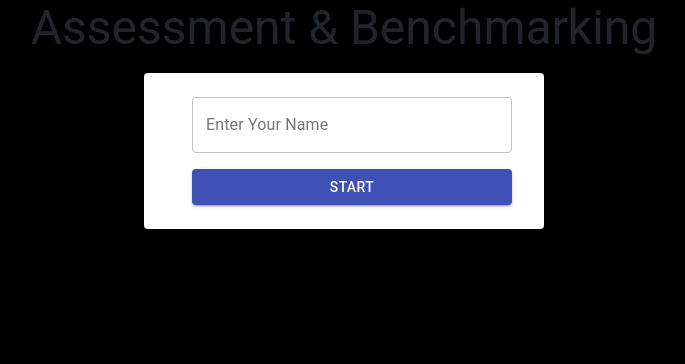
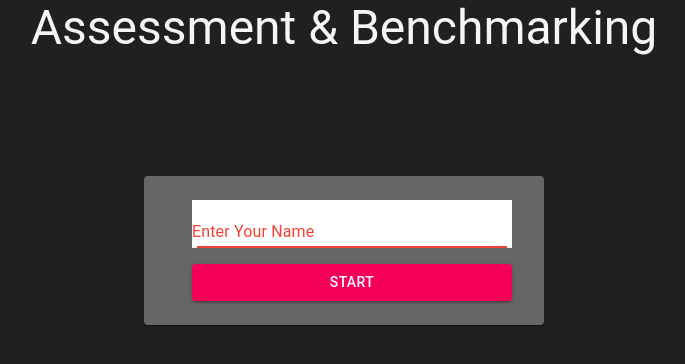
Before and after one commit to Abdugaffor-97/benchmark-platform-frontend, a React (Create React App) app: page / in a window 1280 px wide. Shown: the top 364 px of the page, without its empty margins (296-981 px from the left). Built offline with nearby package versions, Linux system fonts and the light colour scheme.

Commit message:
Improved styles

```diff
--- a/src/App.css
+++ b/src/App.css
@@ -1,4 +1,5 @@
 body {
   text-align: center;
-  background-color: black;
+  background-color: #202020;
+  color: whitesmoke;
 }
--- a/src/components/Home.jsx
+++ b/src/components/Home.jsx
@@ -22,10 +22,17 @@ const useStyles = makeStyles((theme) => ({
   },
   paper: {
     maxWidth: 400,
-    margin: `${theme.spacing(1)}px auto`,
+    margin: `${theme.spacing(15)}px auto`,
     padding: theme.spacing(2),
+    backgroundColor: "#666666",
   },
   input: {
+    width: "100%",
+    backgroundColor: "white",
+    color: "red",
+    padding: "0 5px",
+  },
+  button: {
     width: "100%",
   },
 }));
@@ -42,10 +49,10 @@ const Home = (props) => {
         <Grid className={classes.grid}>
           <form className={classes.form} noValidate autoComplete="off">
             <TextField
+              error
               className={classes.input}
               id="candidate-name"
               label="Enter Your Name"
-              variant="outlined"
               onChange={(e) => {
                 setName(e.target.value);
               }}
@@ -57,9 +64,9 @@ const Home = (props) => {
               }}
             />
             <Button
-              className={classes.input}
+              className={classes.button}
               variant="contained"
-              color="primary"
+              color="secondary"
               onClick={() => props.history.push(`/start?name=${name}`)}
             >
               Start
```
